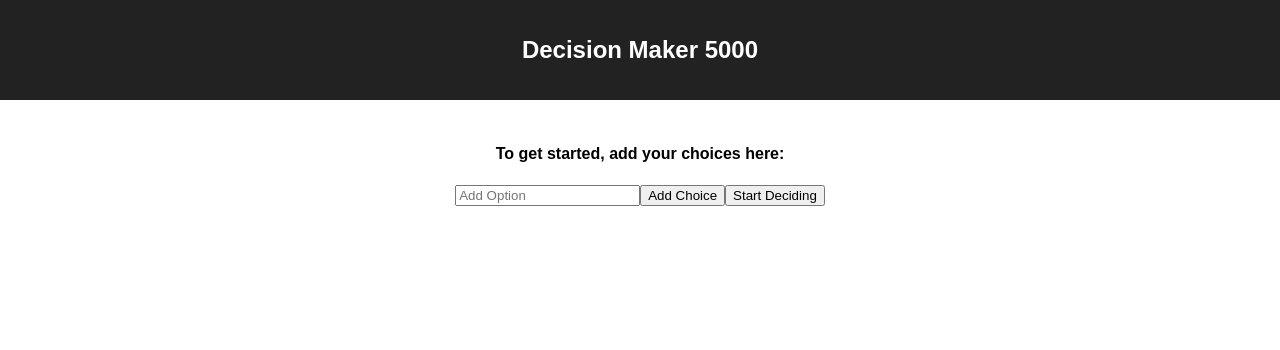
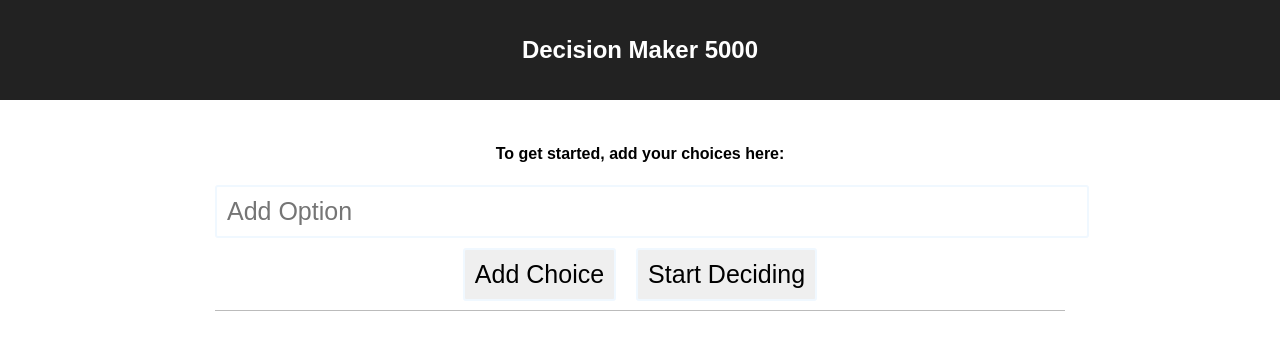
Before and after one commit to elliotaplant/decision-maker, a React (Create React App) app: page / in a window 1280 px wide. Shown: the top 350 px of the page. Built offline with nearby package versions, Linux system fonts and the light colour scheme.

Commit message:
Add a bit of styles

```diff
--- a/src/AddChoices/index.js
+++ b/src/AddChoices/index.js
@@ -1,4 +1,35 @@
 import React from 'react';
+import styled from 'styled-components';
+
+const ChoiceInput = styled.input`
+  display: block;
+  width: 100%;
+  border-radius: 3px;
+  box-shadow: none;
+  border: 2px solid aliceblue
+  padding: 10px;
+  margin-bottom: 10px;
+  font-size: ${props => props.theme.fontSize1}
+`;
+
+const ChoiceButton = styled.button `
+  cursor: pointer;
+  padding: 10px;
+  border: 2px solid aliceblue;
+  border-radius: 3px;
+  margin: 0 10px;
+  font-size: ${props => props.theme.fontSize1}
+
+  &:hover {
+    background: aliceblue;
+  }
+`;
+
+const DecisionChoicesDivider = styled.hr`
+  height: 1px;
+  border: 0;
+  border-bottom: 1px solid #bbb;
+`
 
 const AddChoices = (props) => {
 
@@ -11,13 +42,14 @@
   return (
     <div>
       <h4>To get started, add your choices here:</h4>
-      <input
+      <ChoiceInput
         placeholder="Add Option"
         onChange={props.updateChoice}
         value={props.choice}
         onKeyPress={handleEnterKey}/>
-      <button onClick={props.addDecision}>Add Choice</button>
-      <button onClick={props.transitionToDeciding}>Start Deciding</button>
+      <ChoiceButton onClick={props.addDecision}>Add Choice</ChoiceButton>
+      <ChoiceButton onClick={props.transitionToDeciding}>Start Deciding</ChoiceButton>
+      <DecisionChoicesDivider />
       {props.choices.map(choice => <div key={choice}>{choice}</div>)}
     </div>
   )
--- a/src/App.js
+++ b/src/App.js
@@ -3,7 +3,12 @@
 import AddChoices from './AddChoices';
 import CompareChoices from './CompareChoices';
 import SortedChoices from './SortedChoices';
-import styled from 'styled-components';
+import styled, {ThemeProvider} from 'styled-components';
+
+
+const theme = {
+  fontSize1: '25px',
+};
 
 const AppContainer = styled.div `
   display: flex;
@@ -20,6 +25,7 @@
 `;
 
 const LowerHalfContainer = styled.div `
+  width: 100%;
   max-width: 850px;
   margin: 0 auto;
 `;
@@ -31,7 +37,7 @@
       choice: '',
       choices: [],
       addingChoices: true,
-      sorted: null,
+      sorted: null
     };
     this.updateChoice = this.updateChoice.bind(this);
     this.addDecision = this.addDecision.bind(this);
@@ -49,7 +55,7 @@
       this.state.choice,
     ];
     choices = Array.from(new Set(choices));
-    this.setState({choice: '', choices});
+    this.setState({choice: '', choices,});
   }
 
   transitionToDeciding() {
@@ -77,6 +83,7 @@
 
   render() {
     return (
+      <ThemeProvider theme={theme}>
         <AppContainer>
           <AppHeader>
             <h1 className="App-title">Decision Maker 5000</h1>
@@ -85,6 +92,7 @@
             {this.lowerHalf()}
           </LowerHalfContainer>
         </AppContainer>
+      </ThemeProvider>
     );
   }
 }
```
Lines whose indentation alone changed are shown as unchanged.
